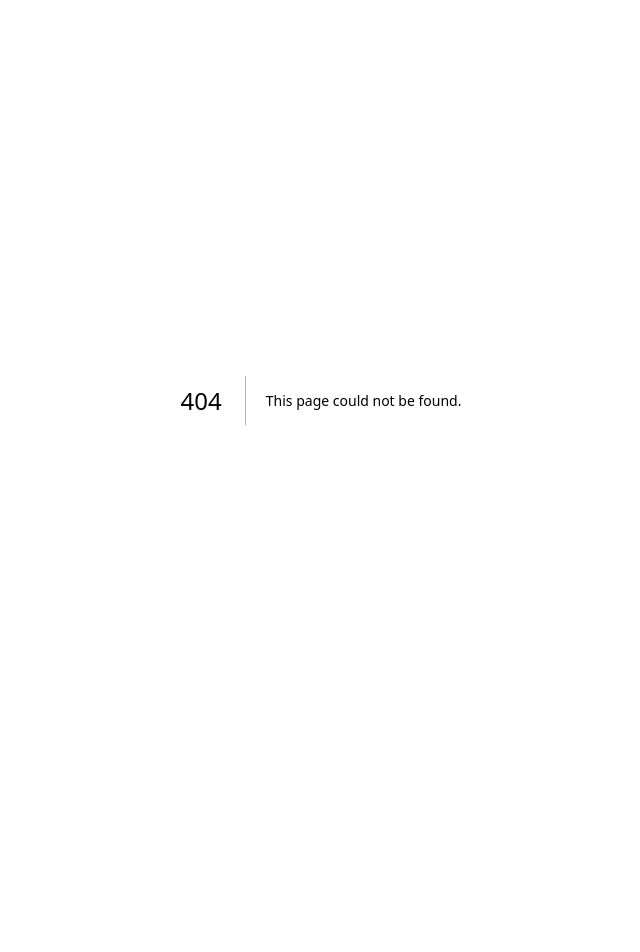
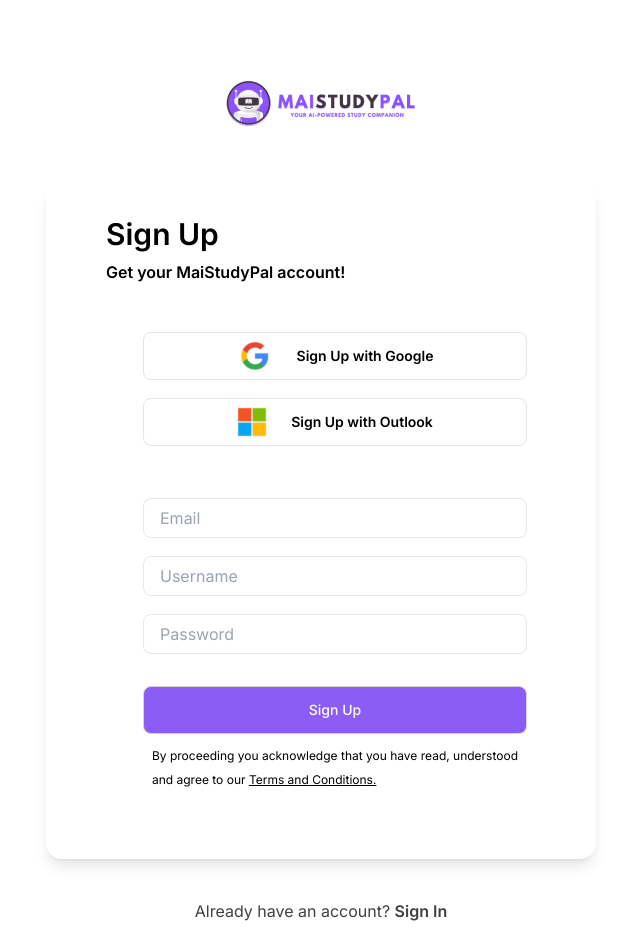
Before and after one commit to ramca09/MaiStudyPal, a Next.js app: page /signup in a window 1280 px wide. Before the commit this address had no page. Shown: the top 952 px of the page, without its empty margins (319-959 px from the left). Before the commit the page ends 800 px from the top, so only its background shows below. Built offline with nearby package versions, Linux system fonts and the light colour scheme.

Commit message:
signup & signin

```diff
--- /dev/null
+++ b/src/app/not-found.jsx
@@ -0,0 +1,26 @@
+const NotFoundPage = () =>{
+    return (
+      <>
+        <main className="flex justify-center items-center h-screen">
+          <div className="text-center bg-white py-6 px-6 sm:py-32 lg:px-8">
+            <p className="text-base font-semibold text-indigo-600">404</p>
+            <h1 className="mt-4 text-3xl font-bold tracking-tight text-gray-900 sm:text-5xl">Page not found</h1>
+            <p className="mt-6 text-base leading-7 text-gray-600">Sorry, we couldn’t find the page you’re looking for.</p>
+            <div className="mt-10 flex items-center justify-center gap-x-6">
+              <a
+                href="/"
+                className="rounded-md bg-indigo-600 px-3.5 py-2.5 text-sm font-semibold text-white shadow-sm hover:bg-indigo-500 focus-visible:outline focus-visible:outline-2 focus-visible:outline-offset-2 focus-visible:outline-indigo-600"
+              >
+                Go back home
+              </a>
+              <a href="#" className="text-sm font-semibold text-gray-900">
+                Contact support <span aria-hidden="true">&rarr;</span>
+              </a>
+            </div>
+          </div>
+        </main>
+      </>
+    )
+  }
+
+  export default NotFoundPage;
--- /dev/null
+++ b/src/app/signin/page.jsx
@@ -0,0 +1,67 @@
+import Image from "next/image";
+import MSP_Logo from "resources/Maistudypal_logo.png";
+import Link from "next/link";
+import GoogleLogo from "resources/google.svg";
+import OutlookLogo from "resources/outlook.svg";
+
+const SigninPage = () => {
+  return (
+    <>
+      <main className="flex justify-center flex-col items-center">
+        <Link href="/"><Image className="mt-20" src={MSP_Logo} alt="Logo" /></Link>
+        <div className="mt-14 card w-[34.375rem] h-[38.4375rem] mx-auto bg-white shadow-lg text-primary-content">
+          <div className="card-body pl-15 flex justify-start items-start">
+            <h2 className="card-title text-black text-3xl font-semibold">
+              Sign In
+            </h2>
+            <div className="text-black font-semibold">
+              Welcome to MaiStudyPal!
+            </div>
+            <div>
+              <div className="card-actions mt-10 flex items-center justify-center">
+                <div className="btn normal-case w-96 h-10 bg-white hover:border-neutral-600 hover:bg-white rounded-lg border border-neutral-200 flex justify-center items-center">
+                  <Image src={GoogleLogo} alt="Google" />
+                  <span className="text-black pl-4">Sign In with Google</span>
+                </div>
+                <div className="mt-2.5 normal-case btn w-96 h-10 bg-white hover:border-neutral-600 hover:bg-white rounded-lg border border-neutral-200 flex justify-center items-center">
+                  <Image src={OutlookLogo} alt="Outlook" />
+                  <span className="text-black pl-4">Sign In with Outlook</span>
+                </div>
+              </div>
+              <div className="mt-[3.25rem] card-actions flex justify-center items-center relative">
+                <input
+                  className="input w-96 h-10 border border-gray-200 text-black"
+                  placeholder="Username or Email"
+                />
+                <input
+                  className="mt-2.5 input w-96 h-10 border border-gray-200 text-black"
+                  type="password"
+                  placeholder="Password"
+                />
+                <Link
+                  className="text-neutral-700 font-normal absolute right-10 -bottom-7 link link-hover"
+                  href="/passwordreset"
+                >
+                  Forgot password?
+                </Link>
+              </div>
+              <div className="mt-20 card-actions flex justify-center items-center">
+                <div className="w-96 h-12 bg-violet-500 rounded-lg border border-neutral-300 gap-2.5 btn normal-case hover:bg-prd-grad-to text-white font-medium">
+                  Log In
+                </div>
+              </div>
+            </div>
+          </div>
+        </div>
+        <div className="text-center mt-10 pb-32">
+          <span className="text-neutral-700 font-normal">
+            Don't have an account?{" "}
+          </span>
+          <Link className="text-neutral-700 font-semibold link link-hover" href="/signup">Sign Up</Link>
+        </div>
+      </main>
+    </>
+  );
+};
+
+export default SigninPage;
--- /dev/null
+++ b/src/app/signup/page.jsx
@@ -0,0 +1,82 @@
+import Image from "next/image";
+import MSP_Logo from "resources/Maistudypal_logo.png";
+import Link from "next/link";
+import GoogleLogo from "resources/google.svg";
+import OutlookLogo from "resources/outlook.svg";
+
+const SignunPage = () => {
+  return (
+    <>
+      <main className="flex justify-center flex-col items-center">
+        <Link href="/"><Image className="mt-20" src={MSP_Logo} alt="Logo"/></Link>
+        <div className="mt-14 card w-[34.375rem] h-[42.185rem] mx-auto bg-white shadow-lg text-primary-content">
+          <div className="card-body pl-15 flex justify-start items-start">
+            <h2 className="card-title text-black text-3xl font-semibold">
+              Sign Up
+            </h2>
+            <div className="text-black font-semibold">
+              Get your MaiStudyPal account!
+            </div>
+            <div>
+              <div className="card-actions mt-10 flex items-center justify-center">
+                <div className="btn normal-case w-96 h-10 bg-white hover:border-neutral-600 hover:bg-white rounded-lg border border-neutral-200 flex justify-center items-center">
+                  <Image src={GoogleLogo} alt="Google" />
+                  <span className="text-black pl-4">Sign Up with Google</span>
+                </div>
+                <div className="mt-2.5 normal-case btn w-96 h-10 bg-white hover:border-neutral-600 hover:bg-white rounded-lg border border-neutral-200 flex justify-center items-center">
+                  <Image src={OutlookLogo} alt="Outlook" />
+                  <span className="text-black pl-4">Sign Up with Outlook</span>
+                </div>
+              </div>
+              <div className="mt-[3.25rem] card-actions flex justify-center items-center relative">
+                <input
+                  className="input w-96 h-10 border border-gray-200 text-black"
+                  placeholder="Email"
+                  type="email"
+                />
+                <input
+                  className="mt-2.5 input w-96 h-10 border border-gray-200 text-black"
+                  type="text"
+                  placeholder="Username"
+                />
+                <input
+                  className="mt-2.5 input w-96 h-10 border border-gray-200 text-black"
+                  type="password"
+                  placeholder="Password"
+                />
+              </div>
+              <div className="mt-8 card-actions flex justify-center items-center">
+                <div className="w-96 h-12 bg-violet-500 rounded-lg border border-neutral-300 gap-2.5 btn normal-case hover:bg-prd-grad-to text-white font-medium">
+                  Sign Up
+                </div>
+                <div>
+                  <span className="text-black text-[12px] font-normal leading-tight">
+                    By proceeding you acknowledge that you have read, understood{" "}
+                    <br />
+                    and agree to our{" "}
+                  </span>
+                  <span className="text-black text-[12px] font-normal underline leading-tight">
+                    Terms and Conditions.
+                  </span>
+                </div>
+              </div>
+            </div>
+          </div>
+        </div>
+        <div className="text-center mt-10 pb-32">
+          <span className="text-neutral-700 font-normal">
+            Already have an account?{" "}
+          </span>
+          <Link
+            className="text-neutral-700 font-semibold link link-hover"
+            href="/signin"
+          >
+            Sign In
+          </Link>
+        </div>
+      </main>
+    </>
+  );
+};
+
+export default SignunPage;
--- a/src/components/Navbar/index.jsx
+++ b/src/components/Navbar/index.jsx
@@ -87,8 +87,8 @@
       </div>
       <div className="navbar-end"></div>
       <div className="navbar-end gap-2.5 hidden md:flex lg:pr-24">
-        <button className="btn btn-sm border-gray-300 bg-white font-normal normal-case">Sign In</button>
-        <button className="btn btn-sm bg-purple-500 text-white font-normal normal-case hover:bg-purple-900">Sign up for free</button>
+        <Link className="btn btn-sm border-gray-300 bg-white font-normal normal-case" href="/signin">Sign In</Link>
+        <Link className="btn btn-sm bg-purple-500 text-white font-normal normal-case hover:bg-purple-900" href="signup">Sign up for free</Link>
       </div>
       <div className="navbar-end sm:hidden">
         <summary></summary>
```
Also changed, not shown: src/resources/google.svg (added), src/resources/outlook.svg (added).
